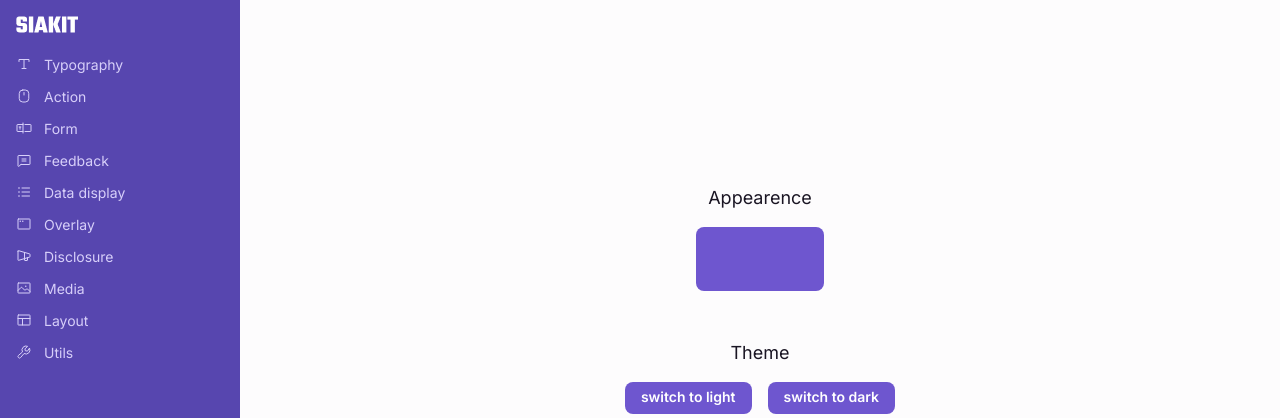
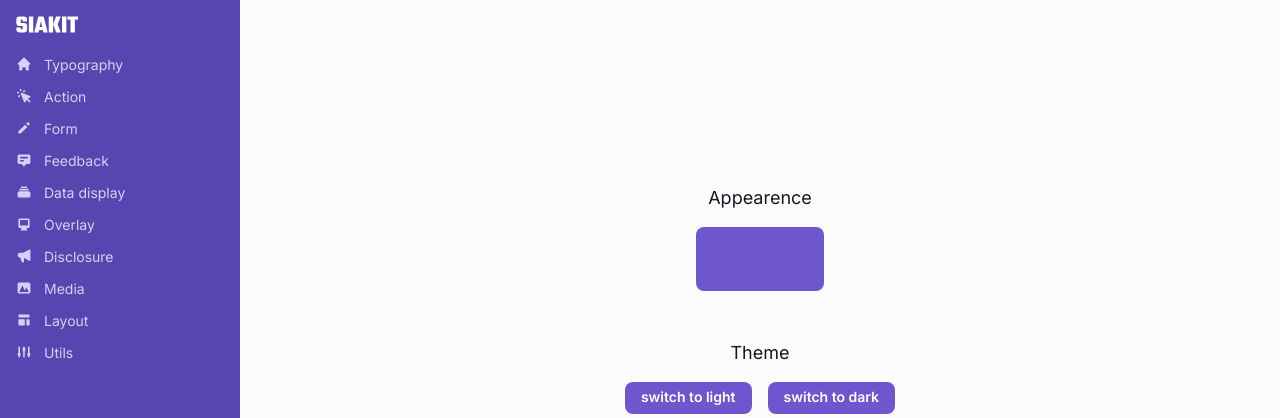
Before and after one commit to brunohfabre/siakitdocumentation, a React (Vite) app: page / in a window 1280 px wide. Shown: the top 418 px of the page. Built offline with nearby package versions, Linux system fonts and the light colour scheme.

Commit message:
change icons

```diff
--- a/package.json
+++ b/package.json
@@ -24,6 +24,7 @@
     "react": "^18.0.0",
     "react-day-picker": "^8.0.6",
     "react-dom": "^18.0.0",
+    "react-icons": "^4.4.0",
     "react-lottie": "^1.2.3",
     "react-router-dom": "^6.3.0",
     "react-select": "^5.3.2",
--- a/src/components/Sidebar/MenuItem/index.tsx
+++ b/src/components/Sidebar/MenuItem/index.tsx
@@ -1,6 +1,6 @@
 import { useContext, useMemo } from 'react';
 
-import * as phosphorIcons from 'phosphor-react';
+import * as Hi from 'react-icons/hi';
 
 import { useTheme } from '../../../hooks/theme';
 import { SidebarContext } from '../SidebarContext';
@@ -11,14 +11,14 @@ type MenuItemProps = {
   value: string;
 
   onClick?: () => void;
-  icon?: keyof typeof phosphorIcons;
+  icon?: keyof typeof Hi;
 };
 
 export function MenuItem({
   children,
   value,
   onClick,
-  icon: iconName,
+  icon,
 }: MenuItemProps): JSX.Element {
   const { colorScheme } = useTheme();
 
@@ -32,7 +32,7 @@ export function MenuItem({
 
   const shortName = children[0].toUpperCase();
 
-  const icon = iconName ? (phosphorIcons[iconName] as any) : undefined;
+  const Icon = icon ? (Hi[icon] as any) : undefined;
 
   return (
     <Container
@@ -49,8 +49,7 @@ export function MenuItem({
       colorScheme={colorScheme}
       isExpanded={!!isExpanded}
     >
-      {icon &&
-        icon.render({ size: 16, weight: isSelected ? 'fill' : 'regular' })}
+      {Icon && <Icon size="16" />}
 
       {!isExpanded && !icon && shortName}
 
--- a/src/pages/_layout/AppSidebar.tsx
+++ b/src/pages/_layout/AppSidebar.tsx
@@ -1,3 +1,4 @@
+import { HiHome } from 'react-icons/hi';
 import { useNavigate } from 'react-router-dom';
 
 import siakitLogoFullImage from '../../assets/icons/siakit-logo-full.png';
@@ -22,34 +23,34 @@ export function AppSidebar(): JSX.Element {
 
           <img src={siakitLogoShortImage} alt="SIAKIT" />
         </MenuHeader>
-        <MenuItem value="typography" icon="TextT">
+        <MenuItem value="typography" icon="HiHome">
           Typography
         </MenuItem>
-        <MenuItem value="action" icon="MouseSimple">
+        <MenuItem value="action" icon="HiCursorClick">
           Action
         </MenuItem>
-        <MenuItem value="form" icon="Textbox">
+        <MenuItem value="form" icon="HiPencil">
           Form
         </MenuItem>
-        <MenuItem value="feedback" icon="ChatText">
+        <MenuItem value="feedback" icon="HiAnnotation">
           Feedback
         </MenuItem>
-        <MenuItem value="datadisplay" icon="ListDashes">
+        <MenuItem value="datadisplay" icon="HiCollection">
           Data display
         </MenuItem>
-        <MenuItem value="overlay" icon="AppWindow">
+        <MenuItem value="overlay" icon="HiDesktopComputer">
           Overlay
         </MenuItem>
-        <MenuItem value="disclosure" icon="MegaphoneSimple">
+        <MenuItem value="disclosure" icon="HiSpeakerphone">
           Disclosure
         </MenuItem>
-        <MenuItem value="media" icon="Image">
+        <MenuItem value="media" icon="HiPhotograph">
           Media
         </MenuItem>
-        <MenuItem value="layout" icon="Layout">
+        <MenuItem value="layout" icon="HiTemplate">
           Layout
         </MenuItem>
-        <MenuItem value="utils" icon="Wrench">
+        <MenuItem value="utils" icon="HiAdjustments">
           Utils
         </MenuItem>
       </Menu>
--- a/src/styles/global.ts
+++ b/src/styles/global.ts
@@ -38,9 +38,9 @@ export const GlobaStyle = createGlobalStyle`
   } */
 
   body {
+    -webkit-font-smoothing: antialiased;
     background-color: ${(props) => props.theme.colors.gray[1]};
     color: ${(props) => props.theme.colors.gray[12]};
-    -webkit-font-smoothing: antialiased;
   }
 
   body, input, textarea, button {
```
Also changed, not shown: 1 other file (tests, documents, lock files or other folders).
